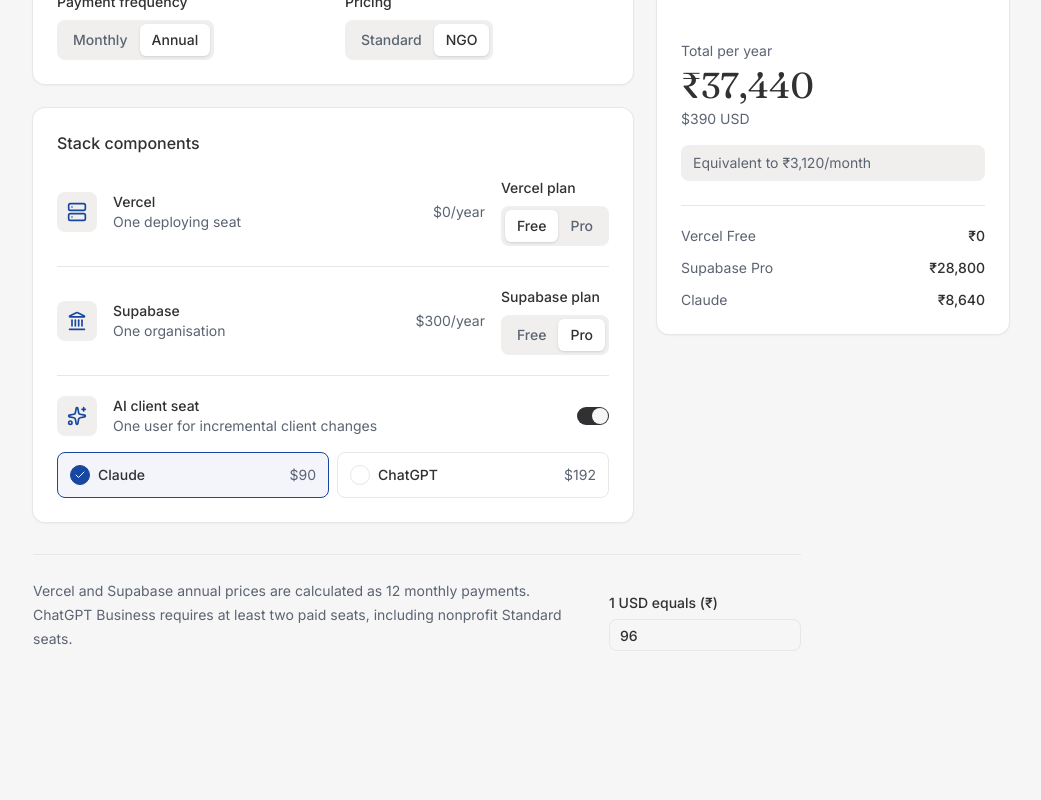
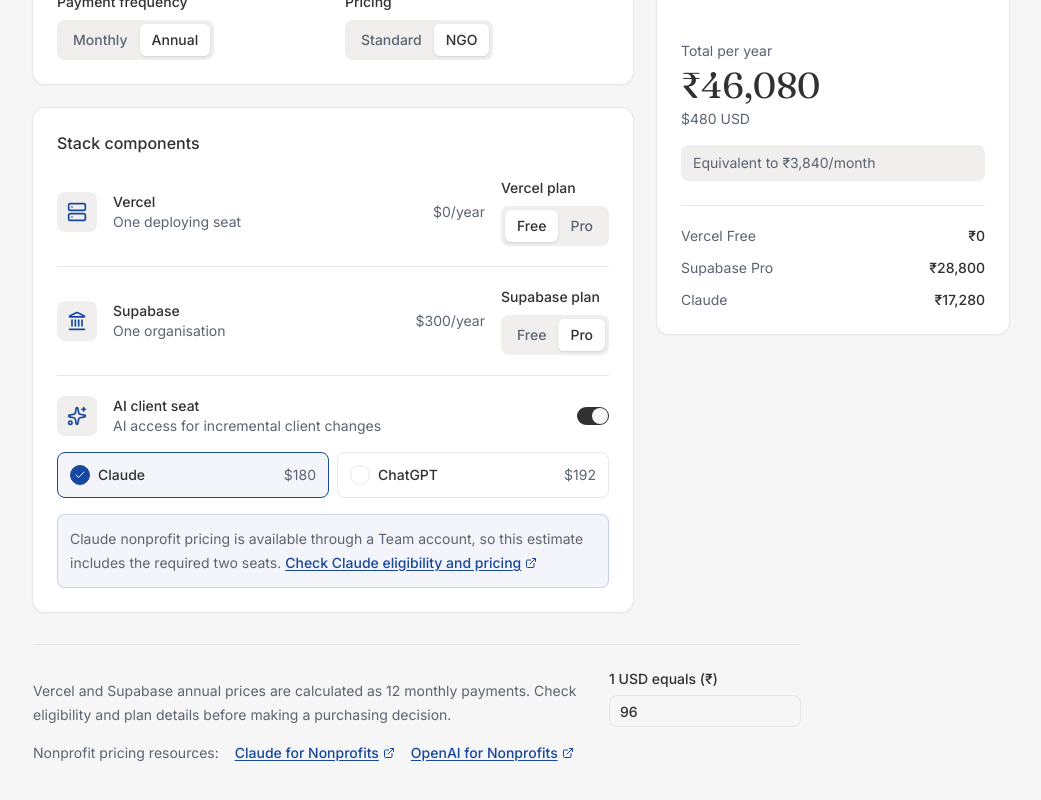
Before and after one commit to data-culture-goalkeep/key-questions-interface, a Next.js app: page /cost-calculator in a window 1280 px wide. Shown: the part 302-1102 px from the top of the page, without its empty margins (119-1160 px from the left). Before the commit the page ends 1017 px from the top, so only its background shows below. Built offline with nearby package versions, Linux system fonts and the light colour scheme.

Commit message:
Clarify nonprofit AI seat requirements

```diff
--- a/src/app/cost-calculator/cost-calculator.tsx
+++ b/src/app/cost-calculator/cost-calculator.tsx
@@ -1,7 +1,7 @@
 "use client"
 
 import { useMemo, useState } from "react"
-import { Check, Landmark, Server, Sparkles } from "lucide-react"
+import { Check, ExternalLink, Landmark, Server, Sparkles } from "lucide-react"
 
 import { Badge } from "@/components/ui/badge"
 import { Card, CardContent, CardHeader, CardTitle } from "@/components/ui/card"
@@ -47,9 +47,14 @@
   },
   claude: {
     standard: { monthlyUsd: 20, annualUsd: 200, detail: "Standard: $20 monthly or $200 annually" },
-    ngo: { monthlyUsd: 7.5, annualUsd: 90, detail: "Nonprofit estimate: $7.50/user/month" },
+    ngo: { monthlyUsd: 15, annualUsd: 180, detail: "2 nonprofit Team seats at $7.50/user/month (required minimum)" },
   },
 }
+
+const NONPROFIT_RESOURCES = {
+  claude: "https://claude.com/solutions/nonprofits#pricing",
+  chatgpt: "https://help.openai.com/en/articles/9359041-openai-for-nonprofits#what-is-openai-for-nonprofits",
+} as const
 
 function formatInr(value: number) {
   return new Intl.NumberFormat("en-IN", {
@@ -232,7 +237,7 @@
                   </span>
                   <span className="min-w-0 flex-1">
                     <span className="block font-medium">AI client seat</span>
-                    <span className="block text-sm text-muted-foreground">One user for incremental client changes</span>
+                    <span className="block text-sm text-muted-foreground">AI access for incremental client changes</span>
                   </span>
                   <Switch
                     checked={enabledServices.ai}
@@ -268,6 +273,35 @@
                     )
                   })}
                 </div>
+                {enabledServices.ai && pricingTier === "ngo" && (
+                  <div className="mt-4 rounded-lg border border-gk-blue-deep/20 bg-gk-blue-deep/5 p-3 text-sm leading-6 text-muted-foreground">
+                    {aiProvider === "claude" ? (
+                      <>
+                        Claude nonprofit pricing is available through a Team account, so this estimate includes the required two seats. {" "}
+                        <a
+                          href={NONPROFIT_RESOURCES.claude}
+                          target="_blank"
+                          rel="noreferrer"
+                          className="inline-flex items-center gap-1 font-medium text-gk-blue-deep underline underline-offset-2"
+                        >
+                          Check Claude eligibility and pricing <ExternalLink className="size-3" aria-hidden="true" />
+                        </a>
+                      </>
+                    ) : (
+                      <>
+                        ChatGPT Business Standard requires two paid seats, so this estimate includes both. {" "}
+                        <a
+                          href={NONPROFIT_RESOURCES.chatgpt}
+                          target="_blank"
+                          rel="noreferrer"
+                          className="inline-flex items-center gap-1 font-medium text-gk-blue-deep underline underline-offset-2"
+                        >
+                          Check OpenAI nonprofit eligibility <ExternalLink className="size-3" aria-hidden="true" />
+                        </a>
+                      </>
+                    )}
+                  </div>
+                )}
               </div>
             </CardContent>
           </Card>
@@ -306,7 +340,7 @@
 
       <div className="mt-8 flex max-w-3xl flex-col gap-4 border-t pt-6 sm:flex-row sm:items-end sm:justify-between">
         <p className="max-w-xl text-sm leading-6 text-muted-foreground">
-          Vercel and Supabase annual prices are calculated as 12 monthly payments. ChatGPT Business requires at least two paid seats, including nonprofit Standard seats.
+          Vercel and Supabase annual prices are calculated as 12 monthly payments. Check eligibility and plan details before making a purchasing decision.
         </p>
         <label className="grid w-full max-w-48 gap-1.5 text-sm font-medium">
           1 USD equals (₹)
@@ -320,6 +354,25 @@
           />
         </label>
       </div>
+      <div className="mt-4 flex flex-wrap items-center gap-x-4 gap-y-2 text-sm">
+        <span className="text-muted-foreground">Nonprofit pricing resources:</span>
+        <a
+          href={NONPROFIT_RESOURCES.claude}
+          target="_blank"
+          rel="noreferrer"
+          className="inline-flex items-center gap-1 font-medium text-gk-blue-deep underline underline-offset-2"
+        >
+          Claude for Nonprofits <ExternalLink className="size-3" aria-hidden="true" />
+        </a>
+        <a
+          href={NONPROFIT_RESOURCES.chatgpt}
+          target="_blank"
+          rel="noreferrer"
+          className="inline-flex items-center gap-1 font-medium text-gk-blue-deep underline underline-offset-2"
+        >
+          OpenAI for Nonprofits <ExternalLink className="size-3" aria-hidden="true" />
+        </a>
+      </div>
     </main>
   )
 }
```
